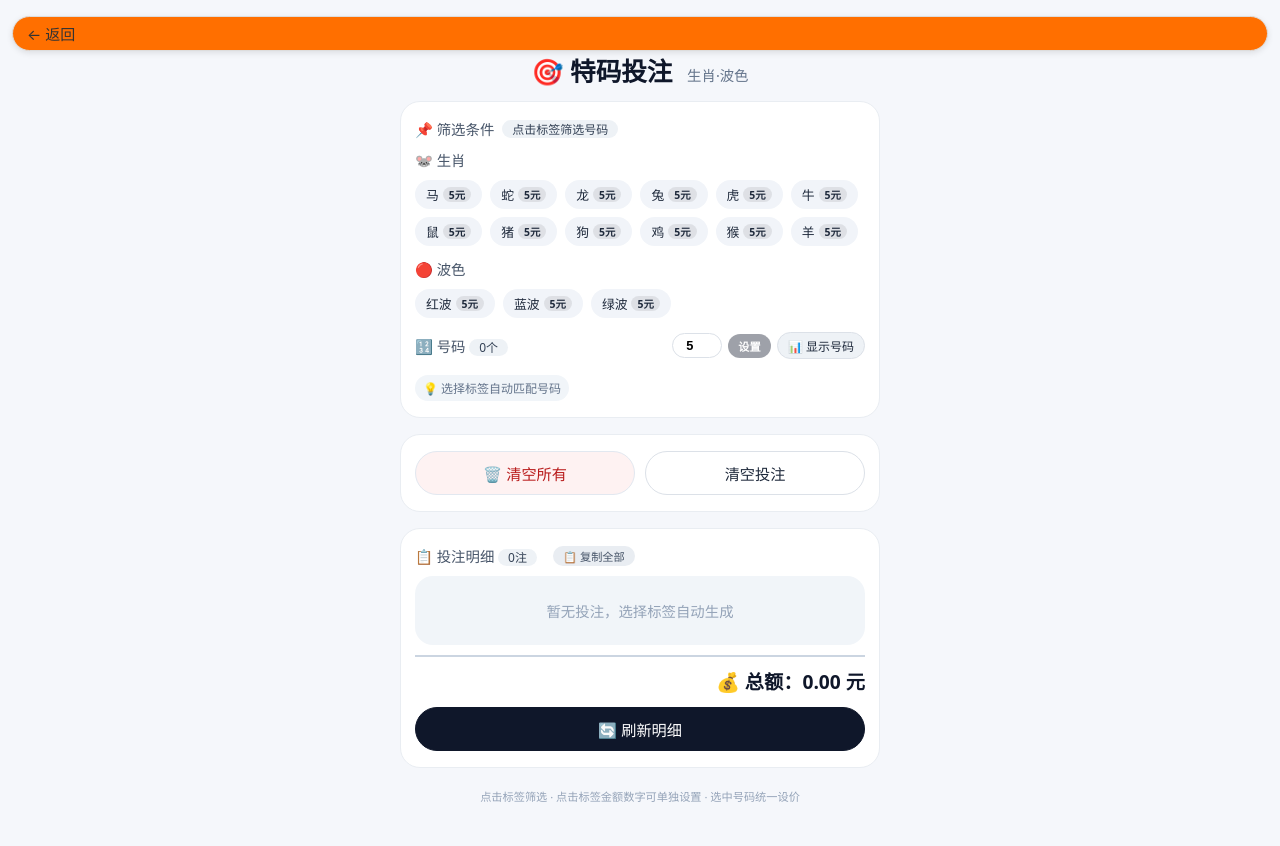
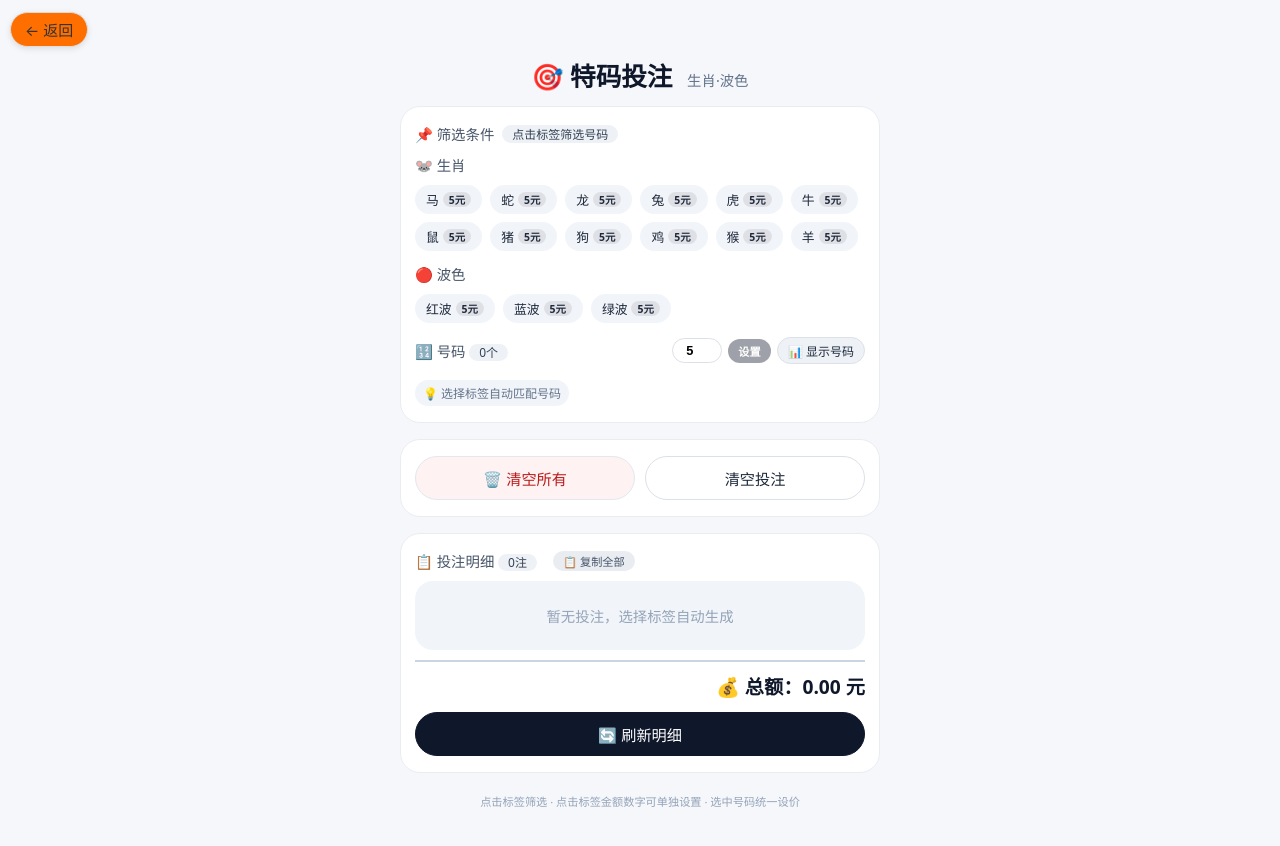
Before and after one commit to cater123478/luhecai, a plain HTML site: page liutouzu.html in a window 1280 px wide. Drawn offline with Linux system fonts and the light colour scheme.

Commit message:
style(pages): 统一返回按钮为固定定位样式

```diff
--- a/liutouzu.html
+++ b/liutouzu.html
@@ -6,7 +6,7 @@
     <title>特码投注 · 生肖波色</title>
     <style>
         * { box-sizing: border-box; margin: 0; padding: 0; }
-        body { font-family: system-ui, -apple-system, sans-serif; background: #f5f7fb; padding: 16px 12px 40px; color: #0f172a; }
+        body { font-family: system-ui, -apple-system, sans-serif; background: #f5f7fb; padding: 56px 12px 40px; color: #0f172a; }
         .container { max-width: 480px; margin: 0 auto; }
         h1 { font-size: 1.6rem; font-weight: 600; margin-bottom: 12px; text-align: center; align-items: center; gap: 6px; color: #0f172a; justify-content: center; }
         h1 small { font-size: 0.9rem; font-weight: 400; color: #64748b; margin-left: 8px; }
@@ -165,10 +165,25 @@
         .popup-amount[type="number"] { -moz-appearance: textfield; }
         .flex-row { display: flex; gap: 10px; }
         .flex-row .btn { flex: 1; }
+        /* 返回按钮统一固定顶部 */
+        .back-fixed {
+            position: fixed;
+            top: 12px;
+            left: 10px;
+            z-index: 99999;
+            background: #ff6f00;
+            color: #333;
+            padding: 6px 14px;
+            border-radius: 20px;
+            font-size: 15px;
+            cursor: pointer;
+            border: 1px solid #ddd;
+            box-shadow: 0 2px 6px rgba(0,0,0,0.1);
+        }
     </style>
 </head>
 <body>
-<div style="top:18px;left:10px;z-index:99999;background:#ff6f00;color:#333;padding:6px 14px;border-radius:20px;font-size:15px;cursor:pointer;border:1px solid #ddd;box-shadow:0 2px 6px rgba(0,0,0,0.1);" onclick="history.back()">← 返回</div>
+<div class="back-fixed" onclick="history.back()">← 返回</div>
 <div class="container">
     <h1>🎯 特码投注 <small>生肖·波色</small></h1>
 
```
Also changed, not shown: filter.html (+17 -2 lines).
